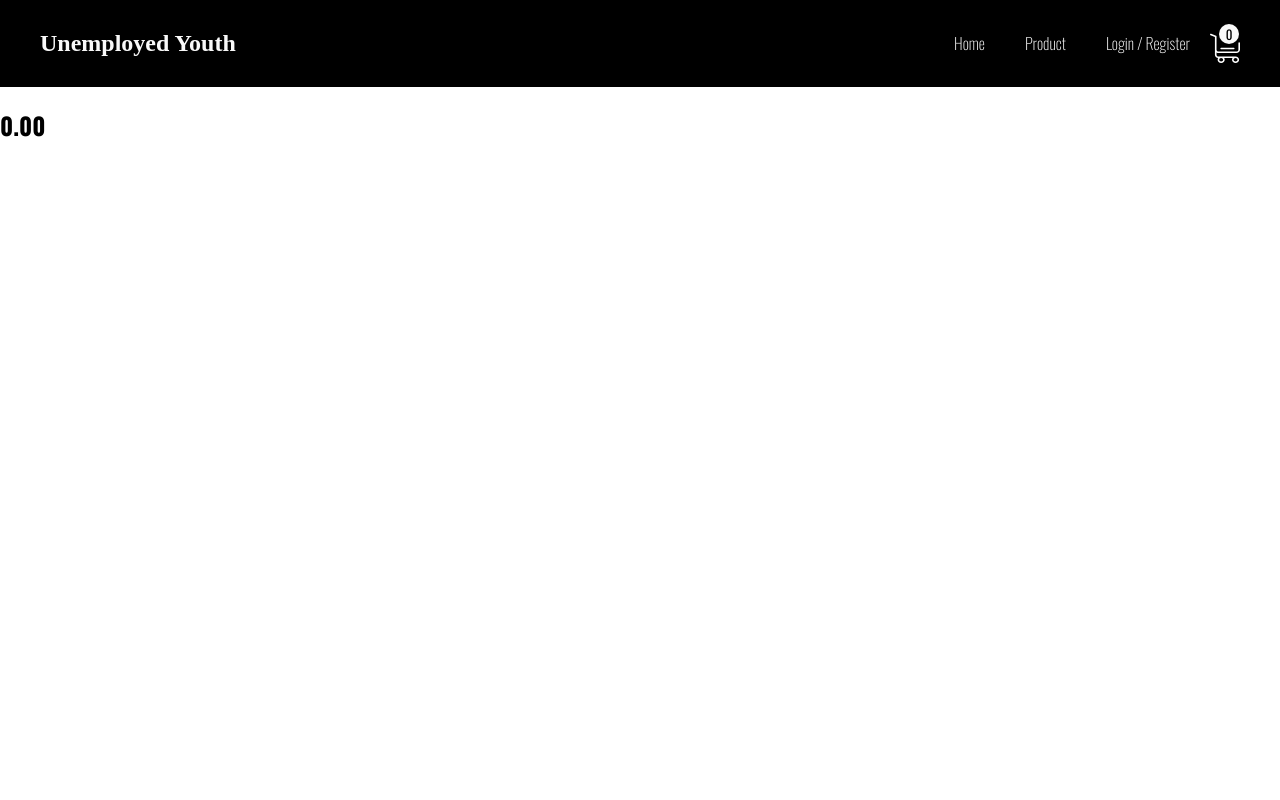
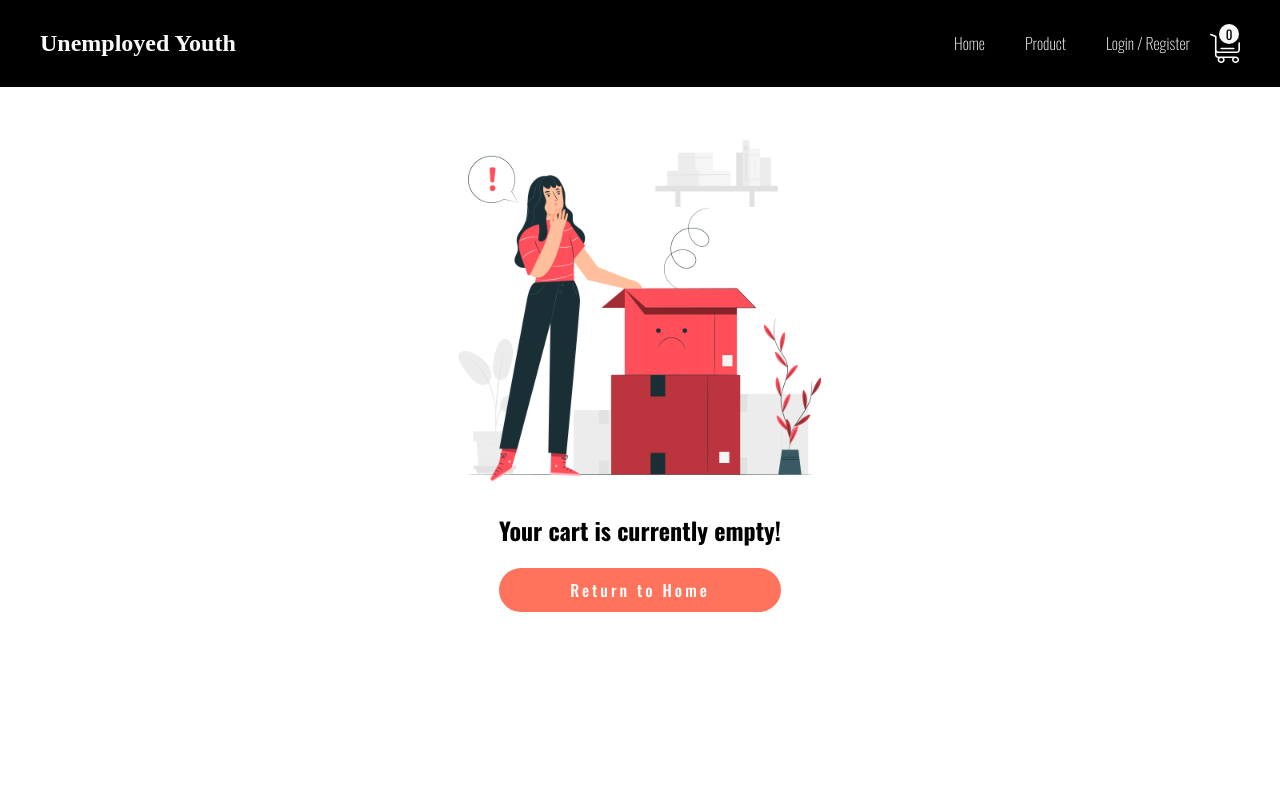
Before and after one commit to cihandundar/add-to-cart, a React (Create React App) app: page /cart in a window 1280 px wide. Shown: the top 800 px of the page. Built offline with nearby package versions, Linux system fonts and the light colour scheme.

Commit message:
cart page fix

```diff
--- a/src/pages/Cart/index.js
+++ b/src/pages/Cart/index.js
@@ -2,7 +2,8 @@ import React from "react";
 import CartContext from "context/Context";
 import { useContext } from "react";
 import { DescreaseIcon, IncreaseIcon, RemoveIcon } from "assets/icons";
-
+import { Link } from "react-router-dom";
+import Empty from "assets/images/empty.jpg";
 const Cart = () => {
   const context = useContext(CartContext);
   const { decrease, increase, removeFromCart, totalCart } =
@@ -11,7 +12,8 @@ const Cart = () => {
 
   return (
     <section className="cart">
-      <h1>{totalCart}</h1>
+      {context?.state?.cart > [0] ? (
+        <div className="cart__main">
           <div className="cart__container">
             {context?.state?.cart?.map((item) => (
               <div className="cart__content">
@@ -39,12 +41,37 @@ const Cart = () => {
                     <IncreaseIcon />
                   </button>
                 </div>
-            <button onClick={() => removeFromCart(item.id)} className="remove">
+                <button
+                  onClick={() => removeFromCart(item.id)}
+                  className="remove"
+                >
                   <RemoveIcon />
                 </button>
               </div>
             ))}
           </div>
+          <div className="cart__total">
+            <div className="cart__total__wrapper">
+              <div className="cart__total__border">
+                <h3> Subtotal: ${totalCart}</h3>
+                <div className="cart__total__btn">
+                  <Link to="/login">Continue to checkout</Link>
+                </div>
+              </div>
+            </div>
+          </div>
+        </div>
+      ) : (
+        <div className="empty">
+          <div className="empty__image">
+            <img src={Empty} alt="" />
+          </div>
+          <div className="empty__text">
+            <h4>Your cart is currently empty!</h4>
+            <Link to="/">Return to Home</Link>
+          </div>
+        </div>
+      )}
     </section>
   );
 };
--- a/src/styles/pages/_cart.scss
+++ b/src/styles/pages/_cart.scss
@@ -1,14 +1,17 @@
 .cart {
   padding-block: 1.25rem;
   min-height: 100vh;
-  &__container {
+  &__main {
+    display: flex;
     max-width: 75rem;
     margin: 0 auto;
+    position: relative;
+  }
+  &__container {
     display: flex;
     flex-wrap: wrap;
   }
   &__content {
-    border: 1px solid #000;
     margin: 1.56rem;
     width: 21.87rem;
     padding: 1.25rem;
@@ -75,6 +78,42 @@
       border: none;
       background: none;
       cursor: pointer;
+      > svg {
+        border-radius: 50%;
+        &:hover {
+          background: gainsboro;
+        }
+      }
+    }
+  }
+
+  &__total {
+    width: 100px;
+    &__btn {
+      width: 100%;
+      height: 60px;
+      border-radius: 6px;
+      background: #000;
+      display: flex;
+      align-items: center;
+      justify-content: center;
+      margin-block: 20px;
+      > a {
+        color: #f9f9f9;
+        font-weight: 300;
+        letter-spacing: 2px;
+      }
+    }
+    &__border {
+      position: absolute;
+      right: 0;
+      margin-top: 1.56rem;
+      width: 300px;
+      padding: 20px 20px 10px 20px;
+      -webkit-box-shadow: 0px 0px 3px 0px rgba(0, 0, 0, 1);
+      -moz-box-shadow: 0px 0px 3px 0px rgba(0, 0, 0, 1);
+      box-shadow: 0px 0px 3px 0px rgba(0, 0, 0, 1);
+      border-radius: 0.5rem;
     }
   }
 }
@@ -86,7 +125,44 @@
   position: absolute;
   right: 15px;
   top: 15px;
-  border: 2px solid #000;
+  border: 1px solid #000;
+  border-radius: 50%;
   background: none;
   cursor: pointer;
+  &:hover {
+    background: gainsboro;
+  }
 }
+
+.empty {
+  max-width: 75rem;
+  margin: 0 auto;
+  display: flex;
+  align-items: center;
+  justify-content: center;
+  flex-direction: column;
+  text-align: center;
+  &__image {
+    width: 400px;
+    img {
+      width: 100%;
+    }
+  }
+  &__text {
+    h4 {
+      font-size: 1.5rem;
+      margin-bottom: 20px;
+    }
+    > a {
+      background: #ff735c;
+      padding-block: 10px;
+      border-radius: 30px;
+      font-weight: 500;
+      letter-spacing: 3px;
+      display: flex;
+      align-items: center;
+      justify-content: center;
+      color: #ffff;
+    }
+  }
+}
```
Lines whose indentation alone changed are shown as unchanged.
